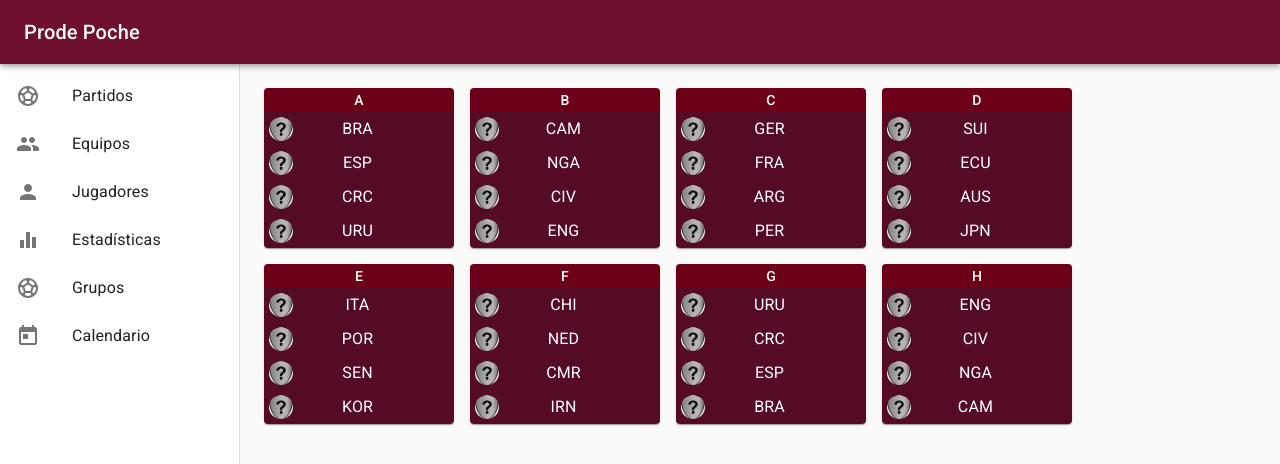
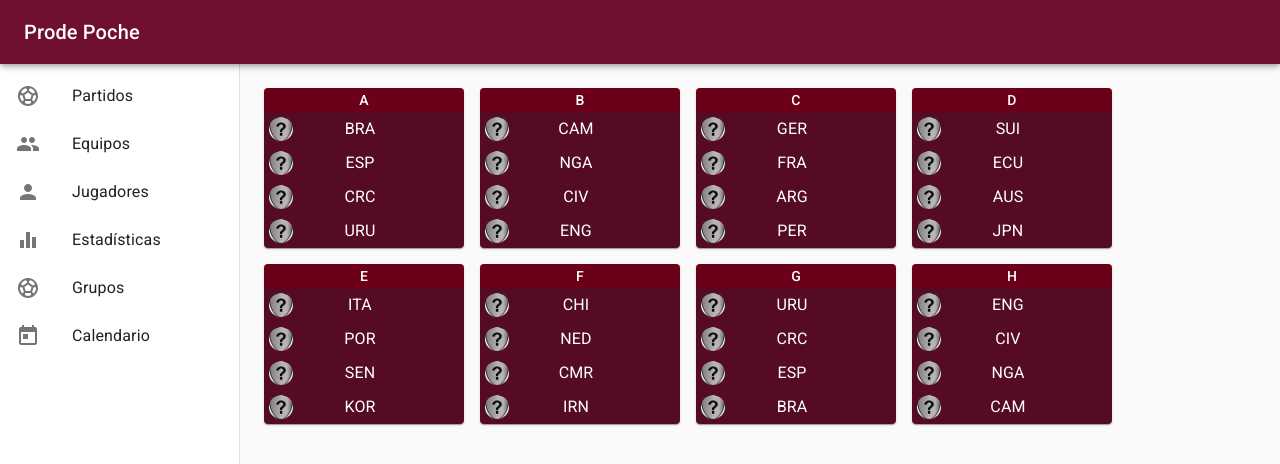
Before and after one commit to Dani-Matamala/FRONTEND-Prode, a React (Create React App) app: page / in a window 1280 px wide. Shown: the top 464 px of the page. Built offline with nearby package versions, Linux system fonts and the light colour scheme.

Commit message:
se oculta barra de scroll en container grupo

```diff
--- a/src/components/Grupo.jsx
+++ b/src/components/Grupo.jsx
@@ -40,6 +40,15 @@ const useStyles = makeStyles({
     table: {
         maxWidth: 200
     },
+    container: {
+        minWidth: "200px",
+        scrollbarWidth: "none" /* Firefox */,
+        maxHeight: 440,
+        "&::-webkit-scrollbar": {
+            display: "none"
+        } /* Chrome */
+
+    }
 });
 
 
@@ -50,7 +59,7 @@ function Grupo(props) {
     const classes = useStyles();
 
     return (
-        <TableContainer component={Paper} style={{ width: "190px" }}>
+        <TableContainer component={Paper} className={classes.container} >
             <Table className={classes.table} aria-label="customized table">
                 <StyledTableHead>
                     <TableRow>
--- a/src/pages/Grupos.jsx
+++ b/src/pages/Grupos.jsx
@@ -19,6 +19,7 @@ const grupos = [
 
 function Grupos() {
   // TODO: Esto va a renderizar el total de los grupos del torneo
+  // TODO: eliminar scroll
   return (
     <Grid container spacing={2}>
       {grupos.map(({grupo, equipos, key}) => (
```
